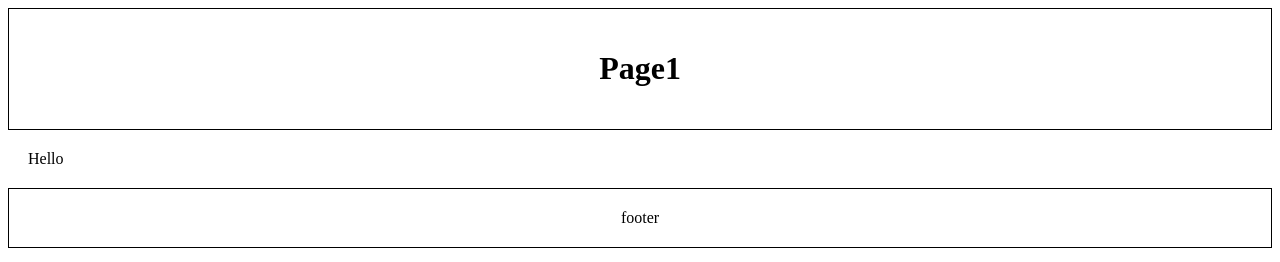
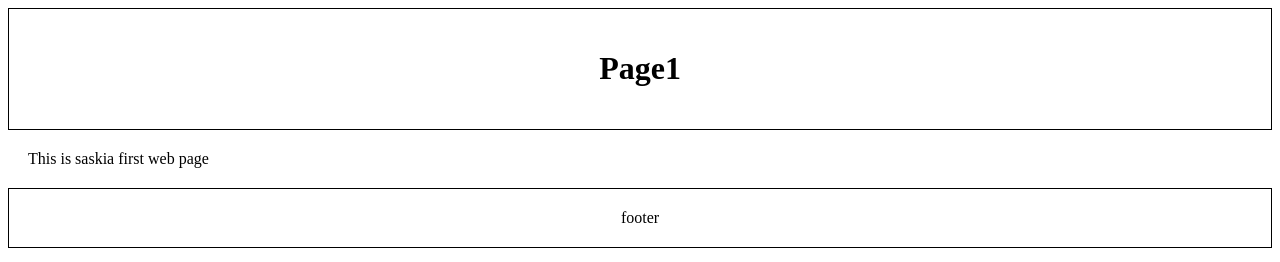
Before and after one commit to Saskia-Poore/project, a plain HTML site: page index.html in a window 1280 px wide. Drawn offline with Linux system fonts and the light colour scheme.

Commit message:
commit from dad

```diff
--- a/index.html
+++ b/index.html
@@ -14,7 +14,7 @@
         </header>
 
        <div class="content">
-           Hello
+           This is saskia first web page
         </div>
 
         <footer>
```
